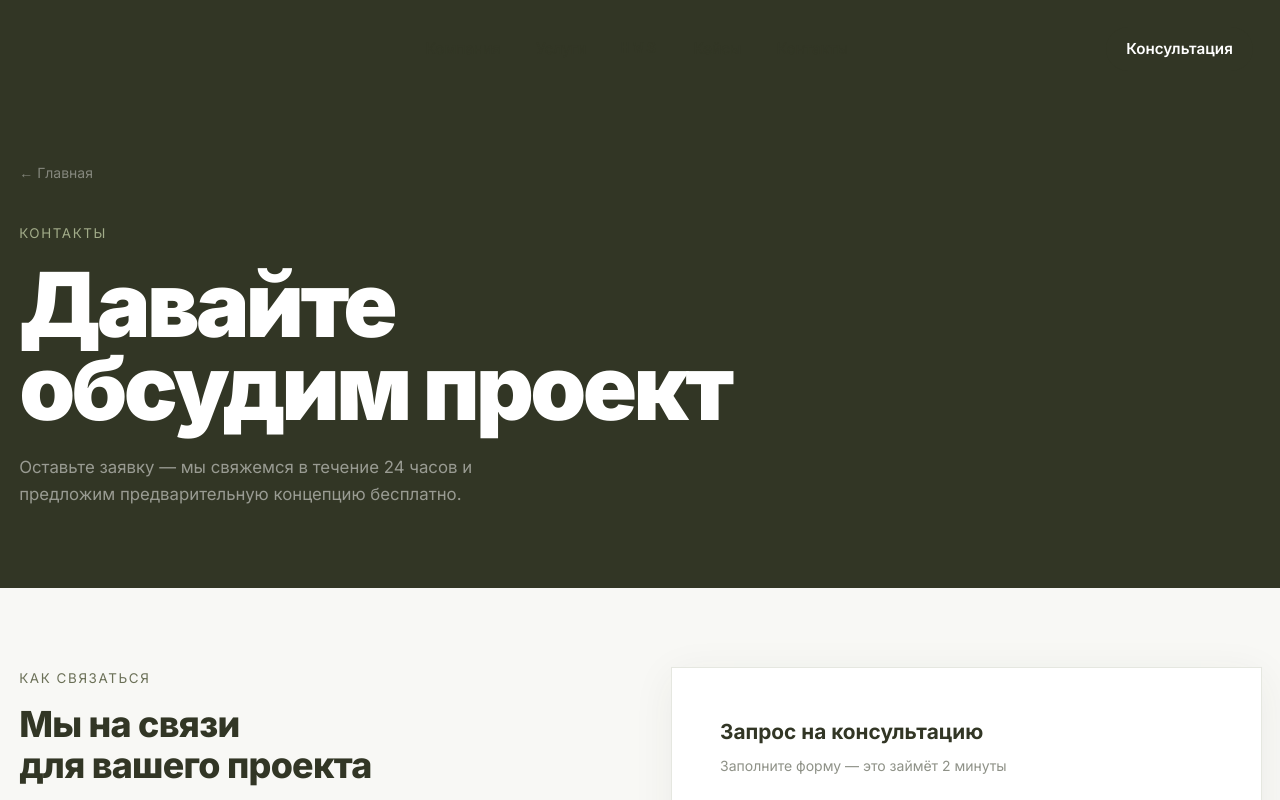
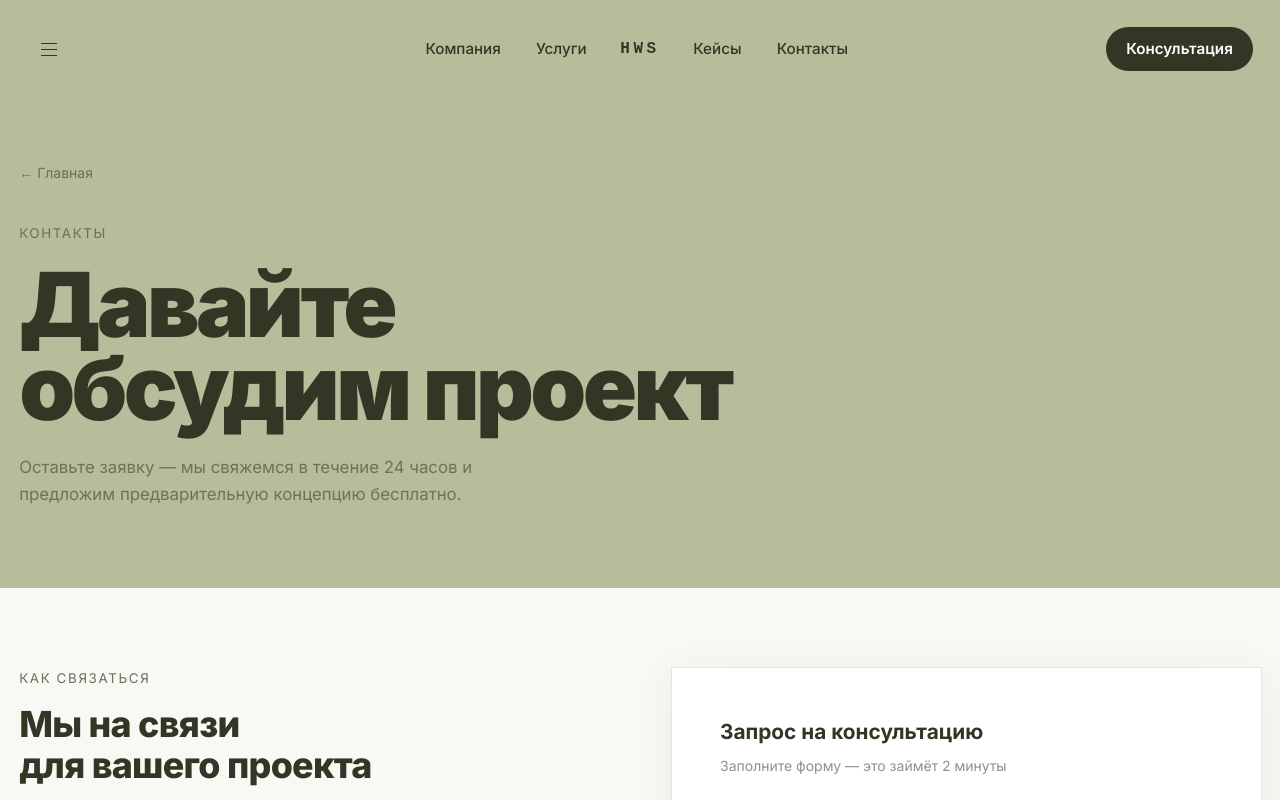
Before and after one commit to digitalcluster25/hws, a React (Vite) app: page /contact in a window 1280 px wide. Shown: the top 800 px of the page. Built offline with nearby package versions, Linux system fonts and the light colour scheme; a web font is replaced by a local one.

Commit message:
fix: hero bg #B5BD9A on Services and Contact pages

```diff
--- a/src/pages/Contact.jsx
+++ b/src/pages/Contact.jsx
@@ -218,18 +218,18 @@ export default function Contact() {
     <div className="font-sans min-h-screen" style={{ color:C.dark }}>
 
       {/* ── HERO ── */}
-      <section style={{ background:C.dark, ...sec({ paddingTop:'10rem', paddingBottom:'5rem' }) }}>
+      <section style={{ background:C.light, ...sec({ paddingTop:'10rem', paddingBottom:'5rem' }) }}>
         <div style={wrap}>
-          <Link to="/" style={{ display:'inline-flex', alignItems:'center', gap:'0.5rem', marginBottom:'2.5rem', fontSize:'0.875rem', color:'rgba(255,255,255,0.4)', textDecoration:'none' }}
+          <Link to="/" style={{ display:'inline-flex', alignItems:'center', gap:'0.5rem', marginBottom:'2.5rem', fontSize:'0.875rem', color:C.muted, textDecoration:'none' }}
             className="hover:opacity-70 transition-opacity">← Главная</Link>
           <motion.div initial="hidden" animate="show" variants={stagger}>
-            <motion.p variants={fadeUp} style={{ ...lbl, color:C.mid, marginBottom:'1.25rem' }}>Контакты</motion.p>
+            <motion.p variants={fadeUp} style={{ ...lbl, color:C.muted, marginBottom:'1.25rem' }}>Контакты</motion.p>
             <motion.h1 variants={fadeUp}
-              style={{ fontSize:'clamp(2.8rem,7vw,6.5rem)', fontWeight:900, letterSpacing:'-0.04em', lineHeight:'0.93em', color:'#fff', marginBottom:'1.5rem' }}>
+              style={{ fontSize:'clamp(2.8rem,7vw,6.5rem)', fontWeight:900, letterSpacing:'-0.04em', lineHeight:'0.93em', color:C.dark, marginBottom:'1.5rem' }}>
               Давайте<br/>обсудим проект
             </motion.h1>
             <motion.p variants={fadeUp}
-              style={{ fontSize:'1.05rem', color:'rgba(255,255,255,0.5)', maxWidth:'520px', lineHeight:1.6 }}>
+              style={{ fontSize:'1.05rem', color:C.subtle, maxWidth:'520px', lineHeight:1.6 }}>
               Оставьте заявку — мы свяжемся в течение 24 часов и предложим предварительную концепцию бесплатно.
             </motion.p>
           </motion.div>
--- a/src/pages/Services.jsx
+++ b/src/pages/Services.jsx
@@ -59,14 +59,14 @@ export default function Services() {
     <div className="font-sans min-h-screen" style={{ color:C.dark }}>
 
       {/* HERO */}
-      <section className="pt-40 pb-20" style={{ background:C.dark, ...sec() }}>
+      <section className="pt-40 pb-20" style={{ background:C.light, ...sec() }}>
         <div style={wrap}>
-          <Link to="/" className="inline-flex items-center gap-2 mb-10 text-sm hover:opacity-60 transition-opacity" style={{ color:'rgba(255,255,255,0.45)', textDecoration:'none' }}>← Главная</Link>
-          <p style={{ ...lbl, color:C.mid }} className="mb-6">Услуги</p>
-          <h1 style={{ fontSize:'clamp(2.5rem,6vw,6rem)', fontWeight:900, letterSpacing:'-0.04em', lineHeight:'0.95em', color:'#fff' }}>
+          <Link to="/" className="inline-flex items-center gap-2 mb-10 text-sm hover:opacity-60 transition-opacity" style={{ color:C.muted, textDecoration:'none' }}>← Главная</Link>
+          <p style={{ ...lbl, color:C.muted }} className="mb-6">Услуги</p>
+          <h1 style={{ fontSize:'clamp(2.5rem,6vw,6rem)', fontWeight:900, letterSpacing:'-0.04em', lineHeight:'0.95em', color:C.dark }}>
             Что мы строим
           </h1>
-          <p className="mt-6 max-w-xl leading-relaxed" style={{ color:'rgba(255,255,255,0.55)', fontSize:'1.05rem' }}>
+          <p className="mt-6 max-w-xl leading-relaxed" style={{ color:C.subtle, fontSize:'1.05rem' }}>
             17 лет специализации — от аутентичных хаммамов до масштабных термальных комплексов для luxury-отелей.
           </p>
         </div>
```
